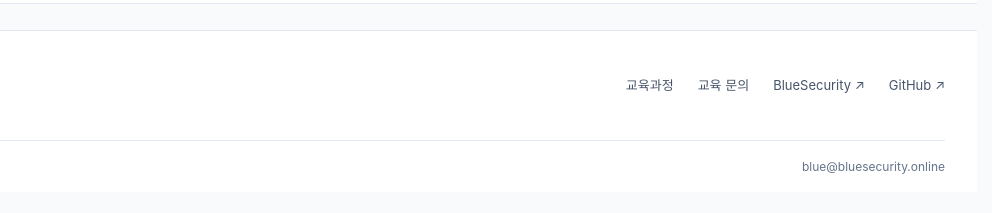
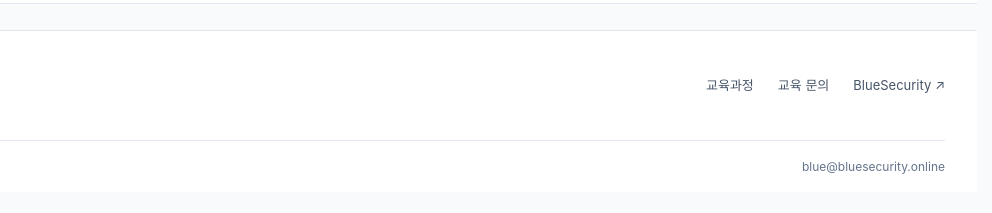
Before and after one commit to BlueSecurityCorp/BlueSecurity-Edu, a website: page src/index.html in a window 1280 px wide. Shown: the part 61-274 px from the top of the page, 288-1280 px from the left. Drawn offline with Linux system fonts and the light colour scheme; files that its build step writes are made by us from their sources; files whose address does not match are found by name; a web font is replaced by a local one.

Commit message:
Remove GitHub link from site footer

```diff
--- a/src/index.html
+++ b/src/index.html
@@ -56,6 +56,6 @@
 __PAGE_CONTENT__
     </main>
 
-    <footer class="site-footer"><div class="container"><div class="footer-main"><a class="brand" href="__BASE_PATH__" data-link aria-label="EduBlue 홈"><img src="__BASE_PATH__assets/edublue-logo.png" alt="EduBlue" width="2172" height="724" loading="lazy"></a><nav aria-label="푸터 메뉴"><a href="__BASE_PATH__courses/" data-link>교육과정</a><a href="__BASE_PATH__contact/" data-link>교육 문의</a><a href="__WEBSITE__" target="_blank" rel="noopener noreferrer">BlueSecurity <span aria-hidden="true">↗</span></a><a href="https://github.com/BlueSecurityCorp" target="_blank" rel="noopener noreferrer">GitHub <span aria-hidden="true">↗</span></a></nav></div><div class="footer-bottom"><span>© __YEAR__ BlueSecurity. All rights reserved.</span><span>blue@bluesecurity.online</span></div></div></footer>
+    <footer class="site-footer"><div class="container"><div class="footer-main"><a class="brand" href="__BASE_PATH__" data-link aria-label="EduBlue 홈"><img src="__BASE_PATH__assets/edublue-logo.png" alt="EduBlue" width="2172" height="724" loading="lazy"></a><nav aria-label="푸터 메뉴"><a href="__BASE_PATH__courses/" data-link>교육과정</a><a href="__BASE_PATH__contact/" data-link>교육 문의</a><a href="__WEBSITE__" target="_blank" rel="noopener noreferrer">BlueSecurity <span aria-hidden="true">↗</span></a></nav></div><div class="footer-bottom"><span>© __YEAR__ BlueSecurity. All rights reserved.</span><span>blue@bluesecurity.online</span></div></div></footer>
   </body>
 </html>
```
